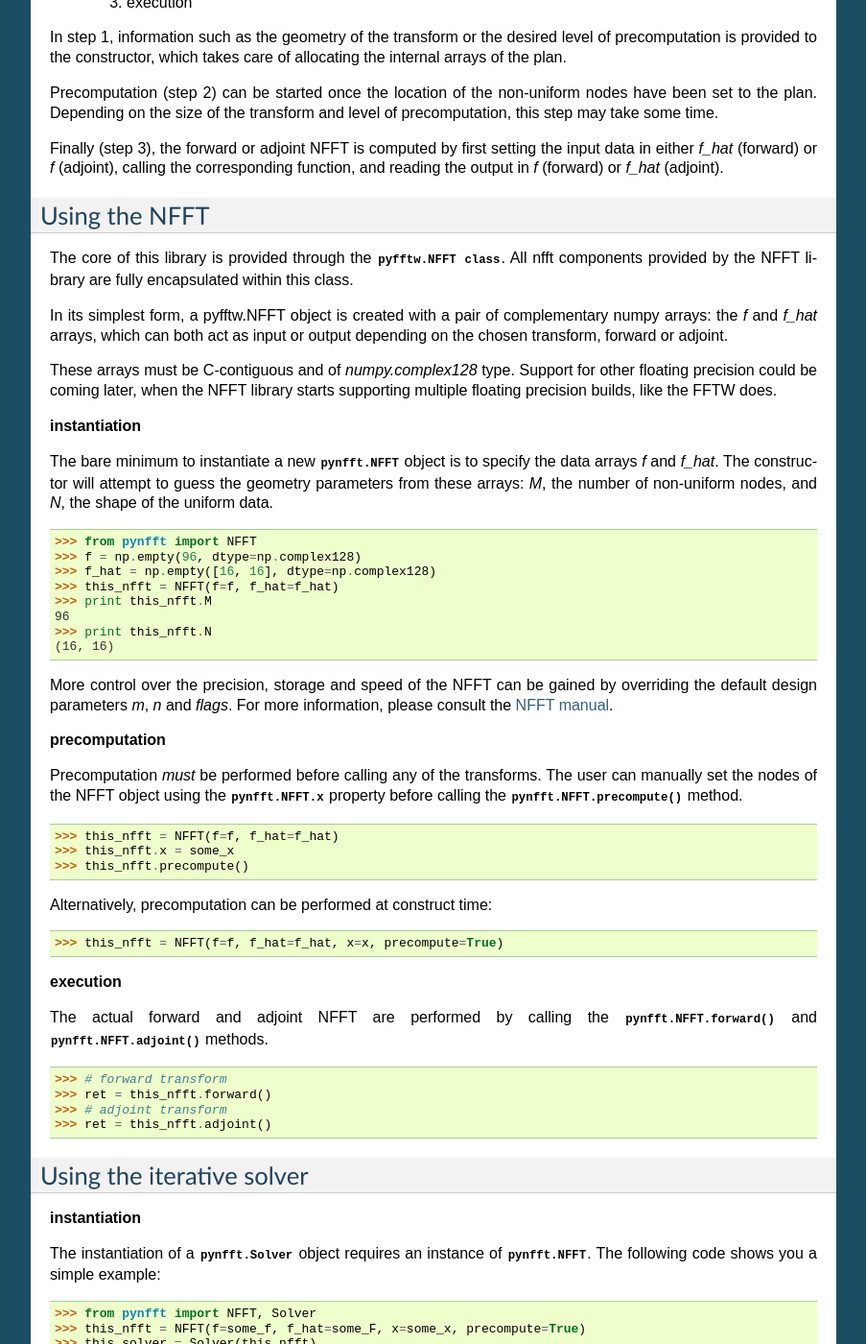
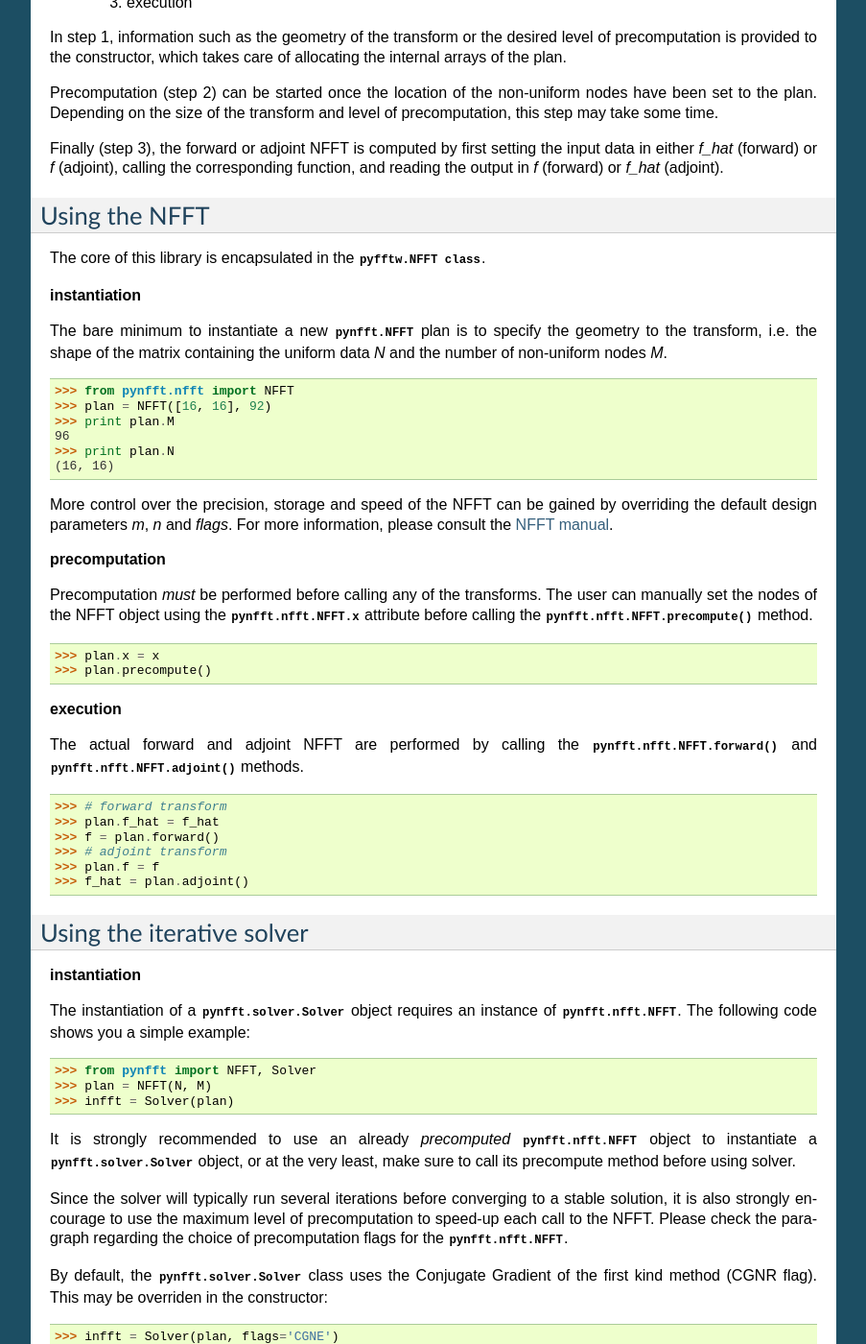
Before and after one commit to pyNFFT/pyNFFT, a Sphinx documentation site: the page built from doc/source/tutorial.rst, in a window 1280 px wide and 1400 px high, scrolled down 594 px. Shown: the whole window at 96% size, without its empty margins (198-1101 px from the left). Built offline with Sphinx 7.4.7, drawn with Linux system fonts in a browser that asks for light colours; some of the changed text lies outside the part shown.

Commit message:
update documentation

```diff
--- a/doc/source/api.rst
+++ b/doc/source/api.rst
@@ -4,4 +4,5 @@ API Reference
 .. toctree::
 
    /api/nfft
+   /api/solver
    /api/util
--- /dev/null
+++ b/doc/source/api/solver.rst
@@ -0,0 +1,10 @@
+``pynfft.solver`` - iterative solver for inverse NFFT
+=====================================================
+
+.. automodule:: pynfft.solver
+
+Solver class
+------------
+
+.. autoclass:: pynfft.solver.Solver
+   :members:
--- a/doc/source/index.rst
+++ b/doc/source/index.rst
@@ -24,8 +24,8 @@ The design of the pyNFFT package assumes that the NFFT has been **compiled with
 OpenMP support**.
 
 The core interface of the NFFT is provided by the unified class,
-:class:`pynfft.NFFT`. The solver interface is in
-:class:`pynfft.Solver`.
+:class:`pynfft.nfft.NFFT`. The solver interface is in
+:class:`pynfft.solver.Solver`.
 
 A comprehensive unittest suite is included with the source on the repository.
 The suite will be updated as more functionalities get introducted.
--- a/doc/source/tutorial.rst
+++ b/doc/source/tutorial.rst
@@ -1,41 +1,40 @@
 Using the NFFT
 ==============
 
-In this tutorial, we assume that you are already familiar with the
-`non-uniform discrete Fourier transform
-<http://en.wikipedia.org/wiki/Non-uniform_discrete_Fourier_transform>`_
-and the `NFFT library <http://www-user.tu-chemnitz.de/~potts/nfft/>`_
-used for fast computation of NDFTs.
+In this tutorial, we assume that you are already familiar with the `non-uniform
+discrete Fourier transform
+<http://en.wikipedia.org/wiki/Non-uniform_discrete_Fourier_transform>`_ and the
+`NFFT library <http://www-user.tu-chemnitz.de/~potts/nfft/>`_ used for fast
+computation of NDFTs.
 
-Like the `FFTW library <http://www.fftw.org/>`_, the NFFT library relies
-on a specific data structure, called a plan, which stores all the data
-required for efficient computation and re-use of the NDFT. Each plan is
-tailored for a specific transform, depending on the geometry, level of
-precomputation and design parameters. The `NFFT manual
-<http://www-user.tu-chemnitz.de/~potts/nfft/guide3/html/index.html>`_
-contains comprehensive explanation on the NFFT implementation.
+Like the `FFTW library <http://www.fftw.org/>`_, the NFFT library relies on a
+specific data structure, called a plan, which stores all the data required for
+efficient computation and re-use of the NDFT. Each plan is tailored for a
+specific transform, depending on the geometry, level of precomputation and
+design parameters. The `NFFT manual
+<http://www-user.tu-chemnitz.de/~potts/nfft/guide3/html/index.html>`_ contains
+comprehensive explanation on the NFFT implementation.
 
-The pyNFFT package provides a set of Pythonic wrappers around the main
-data structures of the NFFT library. Use of Python wrappers allows to
-simplify the manipulation of the library, whilst benefiting from the
-significant speedup provided by its C-implementation. Although the NFFT
-library supports many more applications, only the NFFT and iterative
-solver components have been wrapped so far.
+The pyNFFT package provides a set of Pythonic wrappers around the main data
+structures of the NFFT library. Use of Python wrappers allows to simplify the
+manipulation of the library, whilst benefiting from the significant speedup
+provided by its C-implementation. Although the NFFT library supports many more
+applications, only the NFFT and iterative solver components have been wrapped
+so far.
 
-This tutorial is split into three main sections. In the first one, the
-general workflow for using the core of the
-:class:`pynfft.NFFT` class will be explained. Then, the
-:class:`pynfft.NFFT` class API will be detailed and illustrated with
-examples for the univariate and multivariate cases. Finally, the
-:class:`pynfft.Solver` iterative solver class will be briefly presented.
+This tutorial is split into three main sections. In the first one, the general
+workflow for using the core of the :class:`pynfft.NFFT` class will be
+explained. Then, the :class:`pynfft.NFFT` class API will be detailed and
+illustrated with examples for the univariate and multivariate cases. Finally,
+the :class:`pynfft.Solver` iterative solver class will be briefly presented.
 
 .. _workflow:
 
 Workflow
 --------
 
-For users already familiar with the NFFT C-library, the workflow is
-basically the same. It consists in the following three steps:
+For users already familiar with the NFFT C-library, the workflow is basically
+the same. It consists in the following three steps:
 
     #. instantiation
 
@@ -43,83 +42,65 @@ basically the same. It consists in the following three steps:
 
     #. execution
 
-In step 1, information such as the geometry of the transform or the
-desired level of precomputation is provided to the constructor, which
-takes care of allocating the internal arrays of the plan.
+In step 1, information such as the geometry of the transform or the desired
+level of precomputation is provided to the constructor, which takes care of
+allocating the internal arrays of the plan.
 
-Precomputation (step 2) can be started once the location of the
-non-uniform nodes have been set to the plan. Depending on the size of
-the transform and level of precomputation, this step may take some time.
+Precomputation (step 2) can be started once the location of the non-uniform
+nodes have been set to the plan. Depending on the size of the transform and
+level of precomputation, this step may take some time.
 
-Finally (step 3), the forward or adjoint NFFT is computed by first
-setting the input data in either `f_hat` (forward) or `f` (adjoint),
-calling the corresponding function, and reading the output in `f`
-(forward) or `f_hat` (adjoint).
+Finally (step 3), the forward or adjoint NFFT is computed by first setting the
+input data in either `f_hat` (forward) or `f` (adjoint), calling the
+corresponding function, and reading the output in `f` (forward) or `f_hat`
+(adjoint).
 
 .. _using_nfft:
 
 Using the NFFT
 --------------
 
-The core of this library is provided through the
-:class:`pyfftw.NFFT class`. All nfft components provided by the NFFT
-library are fully encapsulated within this class.
-
-In its simplest form, a pyfftw.NFFT object is created with a pair of
-complementary numpy arrays: the `f` and `f_hat` arrays, which can both
-act as input or output depending on the chosen transform, forward or
-adjoint.
-
-These arrays must be C-contiguous and of `numpy.complex128` type.
-Support for other floating precision could be coming later, when the
-NFFT library starts supporting multiple floating precision builds,
-like the FFTW does.
+The core of this library is encapsulated in the :class:`pyfftw.NFFT class`.
 
 **instantiation**
 
-The bare minimum to instantiate a new :class:`pynfft.NFFT` object is to
-specify the data arrays `f` and `f_hat`. The constructor will attempt to
-guess the geometry parameters from these arrays: `M`, the number of
-non-uniform nodes, and `N`, the shape of the uniform data.
+The bare minimum to instantiate a new :class:`pynfft.NFFT` plan is to specify
+the geometry to the transform, i.e. the shape of the matrix containing the
+uniform data `N` and the number of non-uniform nodes `M`.
 
-    >>> from pynfft import NFFT
-    >>> f = np.empty(96, dtype=np.complex128)
-    >>> f_hat = np.empty([16, 16], dtype=np.complex128)
-    >>> this_nfft = NFFT(f=f, f_hat=f_hat)
-    >>> print this_nfft.M
+    >>> from pynfft.nfft import NFFT
+    >>> plan = NFFT([16, 16], 92)
+    >>> print plan.M
     96
-    >>> print this_nfft.N
+    >>> print plan.N
     (16, 16)
 
-More control over the precision, storage and speed of the NFFT can be
-gained by overriding the default design parameters `m`, `n` and
-`flags`. For more information, please consult the `NFFT manual
+More control over the precision, storage and speed of the NFFT can be gained by
+overriding the default design parameters `m`, `n` and `flags`. For more
+information, please consult the `NFFT manual
 <http://www-user.tu-chemnitz.de/~potts/nfft/guide3/html/index.html>`_.
 
 **precomputation**
 
-Precomputation *must* be performed before calling any of the
-transforms. The user can manually set the nodes of the NFFT object
-using the :attr:`pynfft.NFFT.x` property before calling the
-:meth:`pynfft.NFFT.precompute` method.
+Precomputation *must* be performed before calling any of the transforms. The
+user can manually set the nodes of the NFFT object using the
+:attr:`pynfft.nfft.NFFT.x` attribute before calling the
+:meth:`pynfft.nfft.NFFT.precompute` method.
 
-    >>> this_nfft = NFFT(f=f, f_hat=f_hat)
-    >>> this_nfft.x = some_x
-    >>> this_nfft.precompute()
-
-Alternatively, precomputation can be performed at construct time:
-
-	>>> this_nfft = NFFT(f=f, f_hat=f_hat, x=x, precompute=True)
+    >>> plan.x = x
+    >>> plan.precompute()
 
 **execution**
 
 The actual forward and adjoint NFFT are performed by calling the
-:meth:`pynfft.NFFT.forward` and :meth:`pynfft.NFFT.adjoint` methods.
+:meth:`pynfft.nfft.NFFT.forward` and :meth:`pynfft.nfft.NFFT.adjoint` methods.
 
-	>>> # forward transform
-	>>> ret = this_nfft.forward()
-	>>> # adjoint transform
-	>>> ret = this_nfft.adjoint()
+    >>> # forward transform
+    >>> plan.f_hat = f_hat
+    >>> f = plan.forward()
+    >>> # adjoint transform
+    >>> plan.f = f
+    >>> f_hat = plan.adjoint()
 
 .. _using_solver:
 
@@ -128,89 +109,85 @@ Using the iterative solver
 
 **instantiation**
 
-The instantiation of a :class:`pynfft.Solver` object requires an
-instance of :class:`pynfft.NFFT`. The following code shows you a
-simple example:
+The instantiation of a :class:`pynfft.solver.Solver` object requires an
+instance of :class:`pynfft.nfft.NFFT`. The following code shows you a simple
+example:
 
     >>> from pynfft import NFFT, Solver
-    >>> this_nfft = NFFT(f=some_f, f_hat=some_F, x=some_x, precompute=True)
-    >>> this_solver = Solver(this_nfft)
+    >>> plan = NFFT(N, M)
+    >>> infft = Solver(plan)
 
 It is strongly recommended to use an already *precomputed*
-:class:`pynfft.NFFT` object to instantiate a :class:`pynfft.Solver`
-object, or at the very least, make sure to call its precompute method
-before carrying on with the solver.
+:class:`pynfft.nfft.NFFT` object to instantiate a :class:`pynfft.solver.Solver`
+object, or at the very least, make sure to call its precompute method before
+using solver.
 
-Since the solver will typically run several iterations before
-converging to a stable solution, it is also strongly encourage to use
-the maximum level of precomputation to speed-up each call to the NFFT.
-Please check the paragraph regarding the choice of precomputation flags
-for the :class:`pynfft.NFFT`.
+Since the solver will typically run several iterations before converging to a
+stable solution, it is also strongly encourage to use the maximum level of
+precomputation to speed-up each call to the NFFT.  Please check the paragraph
+regarding the choice of precomputation flags for the :class:`pynfft.nfft.NFFT`.
 
-By default, the :class:`pynfft.Solver` class uses the Conjugate
-Gradient of the first kind method (CGNR flag). This may be overriden in
-the constructor:
+By default, the :class:`pynfft.solver.Solver` class uses the Conjugate Gradient
+of the first kind method (CGNR flag). This may be overriden in the constructor:
 
-    >>> this_solver = Solver(this_nfft, flags='CGNE')
+    >>> infft = Solver(plan, flags='CGNE')
 
-Convergence to a stable solution can be significantly speed-up using the
-right pre-conditioning weights. These can be specified by the flags
+Convergence to a stable solution can be significantly speed-up using the right
+pre-conditioning weights. These can be specified by the flags
 'PRECOMPUTE_WEIGHT' and 'PRECOMPUTE_DAMP' and accessed by the
-:attr:`pynfft.Solver.w` and :attr:`pynfft.Solver.w_hat` attributes. By
-default, these weights are set to 1.
+:attr:`pynfft.solver.Solver.w` and :attr:`pynfft.solver.Solver.w_hat`
+attributes. By default, these weights are set to 1.
 
-    >>> this_solver = Solver(this_nfft, flags=('PRECOMPUTE_WEIGHT'))
-    >>> this_solver.w = some_w
+    >>> infft = Solver(plan, flags=('PRECOMPUTE_WEIGHT'))
+    >>> infft.w = w
 
 **using the solver**
 
-Before iterating, the solver has to be intialized. As a reminder, make
-sure the :class:`pynfft.NFFT` object used to instantiate the solver has
-been *precomputed*. Otherwise, the solver will be in an undefined state
-and will not behave properly.
+Before iterating, the solver has to be intialized. As a reminder, make sure the
+:class:`pynfft.nfft.NFFT` object used to instantiate the solver has been
+*precomputed*. Otherwise, the solver will be in an undefined state and will not
+behave properly.
 
-Initialization of the solver is performed first setting the non-uniform
-samples :attr:`pynfft.Solver.y` and initial guess of the solution
-:attr:`pynfft.Solver.f_hat_iter` and then calling the
-:meth:`pynfft.Solver.before_loop` method.
+Initialization of the solver is performed by first setting the non-uniform
+samples :attr:`pynfft.solver.Solver.y`, an initial guess of the solution
+:attr:`pynfft.solver.Solver.f_hat_iter` and then calling the
+:meth:`pynfft.solver.Solver.before_loop` method.
 
-    >>> this_solver.y = some_y
-    >>> this_solver.f_hat_iter = some_f_hat_iter
-    >>> this_solver.before_loop()
+    >>> infft.y = y
+    >>> infft.f_hat_iter = f_hat_iter
+    >>> infft.before_loop()
 
-By default, the initial guess of the solution is set to 0, which makes
-the first iteration of the solver essentially behave like a standard
-call to the adjoint NFFT.
+By default, the initial guess of the solution is set to 0.
 
-After initialization of the solver, a single iteration can be performed
-by calling the :meth:`pynfft.Solver.loop_one_step` method. With each
+After initialization of the solver, a single iteration can be performed by
+calling the :meth:`pynfft.solver.Solver.loop_one_step` method. With each
 iteration, the current solution is written in the
-:attr:`pynfft.Solver.f_hat_iter` attribute.
+:attr:`pynfft.solver.Solver.f_hat_iter` attribute.
 
-    >>> this_solver.loop_one_step()
-    >>> print this_solver.f_hat_iter
-    >>> this_solver.loop_one_step()
-    >>> print this_solver.f_hat_iter
+    >>> infft.loop_one_step()
+    >>> print infft.f_hat_iter
+    >>> infft.loop_one_step()
+    >>> print infft.f_hat_iter
 
-The :class:`pynfft.Solver` class only supports one iteration at a time.
-It is at the discretion to implement the desired stopping condition,
-based for instance on a maximum iteration count or a threshold value on
-the residuals. The residuals can be read in the
-:attr:`pynfft.Solver.r_iter` attribute. Below are two simple examples:
+The :class:`pynfft.Solver` class only supports one iteration at a time.  It is
+at the discretion to implement the desired stopping condition, based for
+instance on a maximum iteration count or a threshold value on the residuals.
+The residuals can be read in the :attr:`pynfft.solver.Solver.r_iter` attribute.
+Below are two simple examples:
 
     - with a maximum number of iterations:
 
     >>> niter = 10  # set number of iterations to 10
     >>> for iiter in range(niter):
-    >>>	    this_solver.loop_one_step()
+    >>>	    infft.loop_one_step()
 
     - with a threshold value:
 
     >>> threshold = 1e-3
     >>> try:
     >>>	    while True:
-    >>>		this_solver.loop_one_step()
-    >>>		if(np.all(this_solver.r_iter < threshold)):
+    >>>		infft.loop_one_step()
+    >>>		if(np.all(infft.r_iter < threshold)):
     >>>		    raise StopCondition
     >>> except StopCondition:
     >>>	    # rest of the algorithm
```
Also changed, not shown: doc/source/api/nfft.rst (+5 -54 lines), 2 other files.
